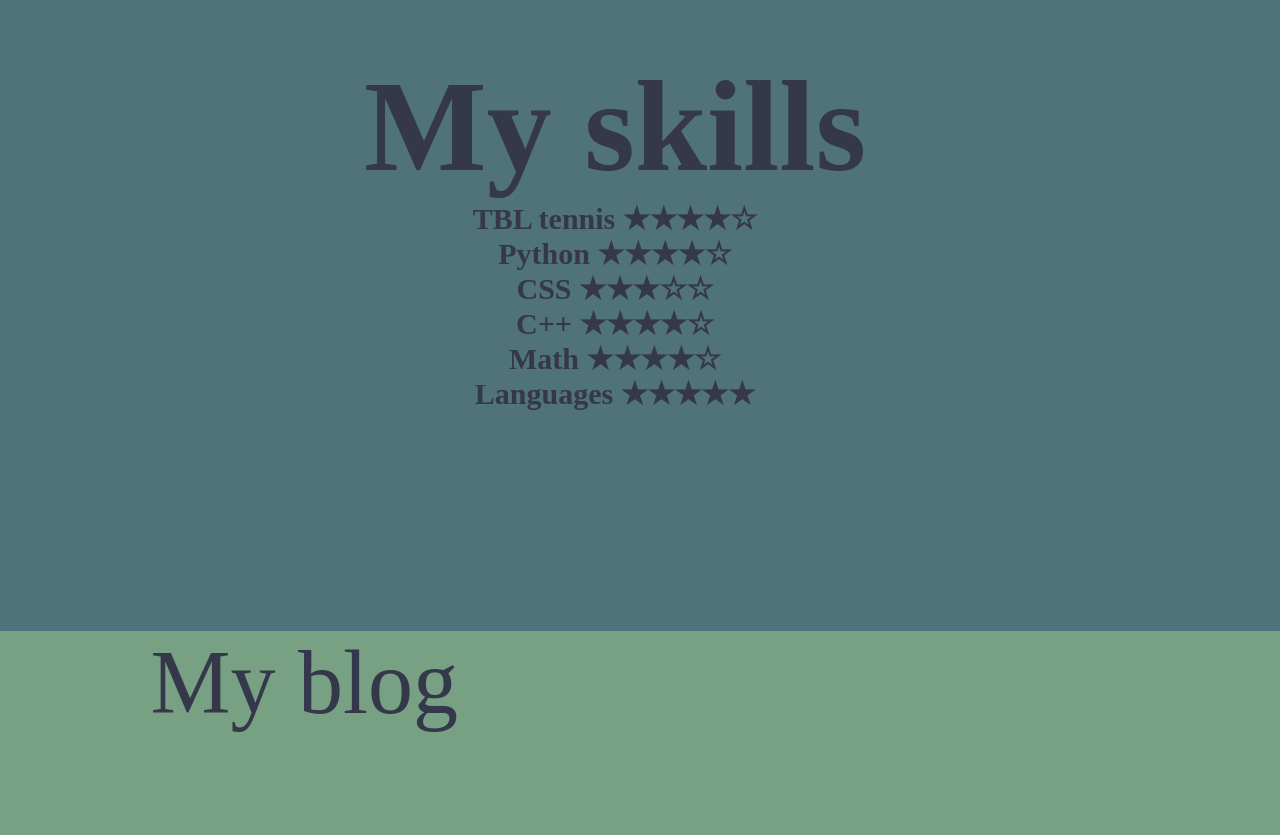
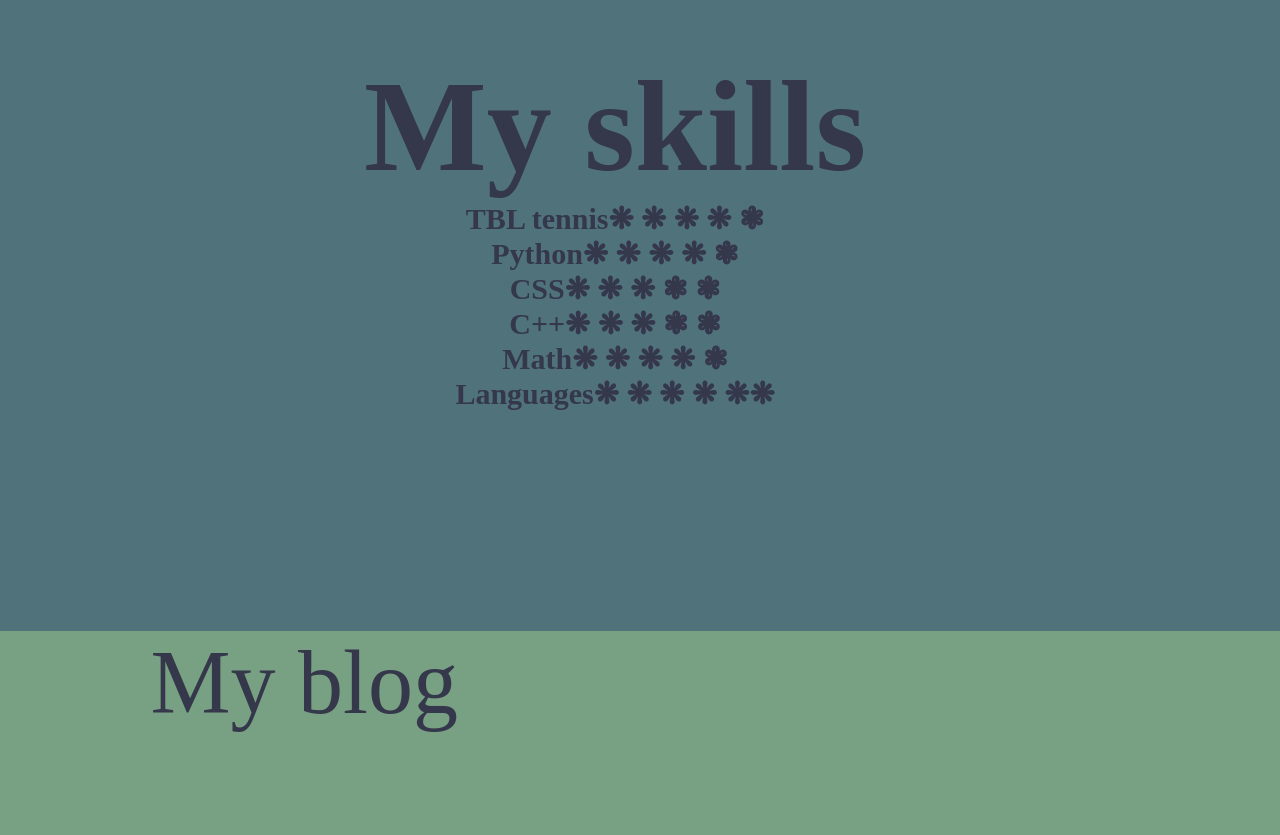
Before and after one commit to Aishamaybe/aisw, a plain HTML site: page index.html in a window 1280 px wide. Shown: the part 1819-2654 px from the top of the page. Drawn offline with Linux system fonts and the light colour scheme; a web font is replaced by a local one.

Commit message:
index.html

```diff
--- a/index.html
+++ b/index.html
@@ -48,12 +48,12 @@
     <div class="box2">
         <div class=" textcenter">
             <h1>My skills<h1>
-            <h2>TBL tennis    ★★★★☆</h2>
-            <h2>Python        ★★★★☆</h2>
-            <h2>CSS           ★★★☆☆</h2>
-            <h2>C++           ★★★★☆</h2>
-            <h2>Math          ★★★★☆</h2>
-            <h2>Languages     ★★★★★</h2>
+            <h2>TBL tennis<h25>❋  ❋  ❋  ❋  ❃</h25></h2>
+            <h2>Python<h26>❋ ❋ ❋ ❋ ❃</h26></h2>
+            <h2>CSS<h27>❋ ❋ ❋ ❃ ❃</h27></h2>
+            <h2>C++<h28>❋ ❋ ❋ ❃ ❃</h28></h2>
+            <h2>Math<h29>❋ ❋ ❋ ❋ ❃</h29></h2>
+            <h2>Languages<h21>❋ ❋ ❋ ❋ ❋</h21><h23>❋</h23></h2>
         </div>
        </div>
 </section>
@@ -81,9 +81,8 @@
         </div>
        </div>
        <div class="emp">
-
         <b href="https://medium.com/@aishazh0609/movies-for-kids-d6b05372585e">
-        <img class="photo2" src="ммм.jpeg">
+            <img class="photo2" src="ммм.png">
         </b>
 </div>
 </section>
@@ -91,7 +90,7 @@
 <section id="projects">
     <div class="upbox">
         <div class="card">
-            <g1>My Projects</g1>
+            <g1>My Projects are too cool, but you can't watch it right now..</g1>
         </div>
         <div class="card">
         <div class="emp1">
```
